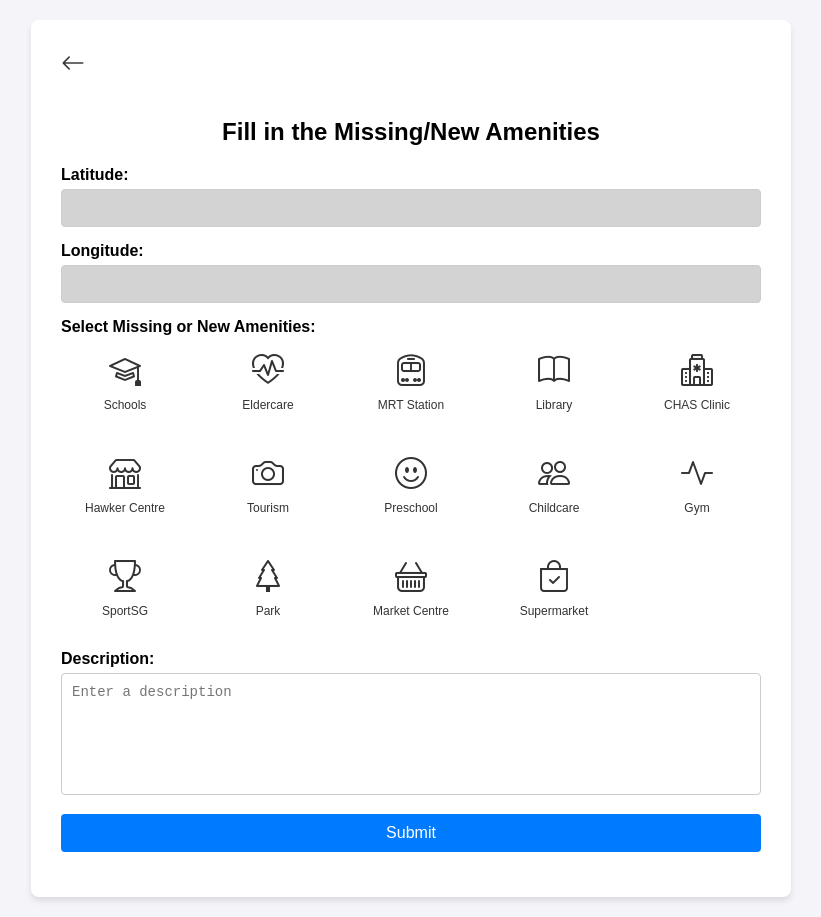
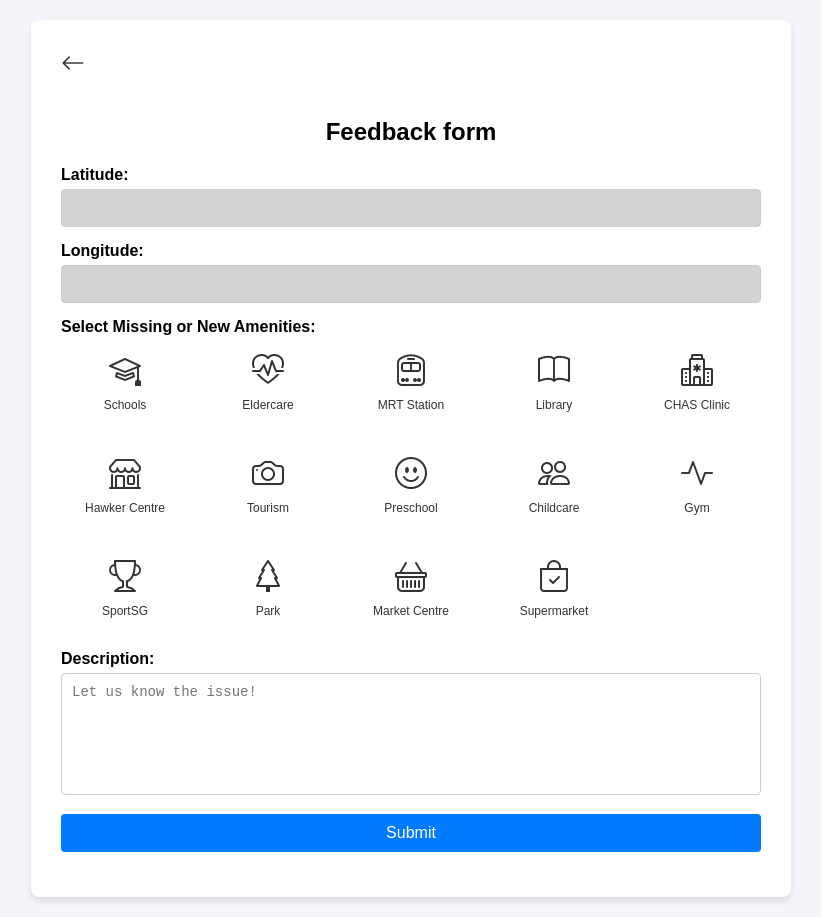
Before and after one commit to shrujann/MyHDBSense, a Django app: page /map/form/ in a window 1280 px wide. Shown: the whole page, without its empty margins (229-1050 px from the left). Run offline with Django 4.2, Linux system fonts and the light colour scheme.

Commit message:
changed crowdsharingwording

```diff
--- a/amenities_tracker/accounts/templates/accounts/amenities.html
+++ b/amenities_tracker/accounts/templates/accounts/amenities.html
@@ -301,8 +301,8 @@
         <div class="col-md-6">
           <a href="{% url 'mappage' %}" class="contrib-card h-100 w-100 text-start text-md-center text-decoration-none">
             <div class="text-success mb-2" style="font-size:38px; line-height:1">+</div>
-            <div class="fw-semibold">Add New Amenity</div>
-            <div class="text-muted small">Report missing location</div>
+            <div class="fw-semibold">Feedback for Amenity</div>
+            <div class="text-muted small">Report missing amenity or Update existing one</div>
           </a>
         </div>
         <div class="col-md-6">
--- a/amenities_tracker/mappage/templates/form.html
+++ b/amenities_tracker/mappage/templates/form.html
@@ -145,7 +145,7 @@
       <i class="bi bi-arrow-left"></i>
     </a>
 
-    <h2>Fill in the Missing/New Amenities</h2>
+    <h2>Feedback form</h2>
     <form method="POST">
       {% csrf_token %}
       <div class="form-group">
@@ -277,7 +277,7 @@
 
       <div class="form-group">
         <label for="description">Description:</label>
-        <textarea id="description" name="description" placeholder="Enter a description" required>{{ form.description.value|default:'' }}</textarea>
+        <textarea id="description" name="description" placeholder="Let us know the issue!" required>{{ form.description.value|default:'' }}</textarea>
       </div>
 
       <div class="form-group">
```
